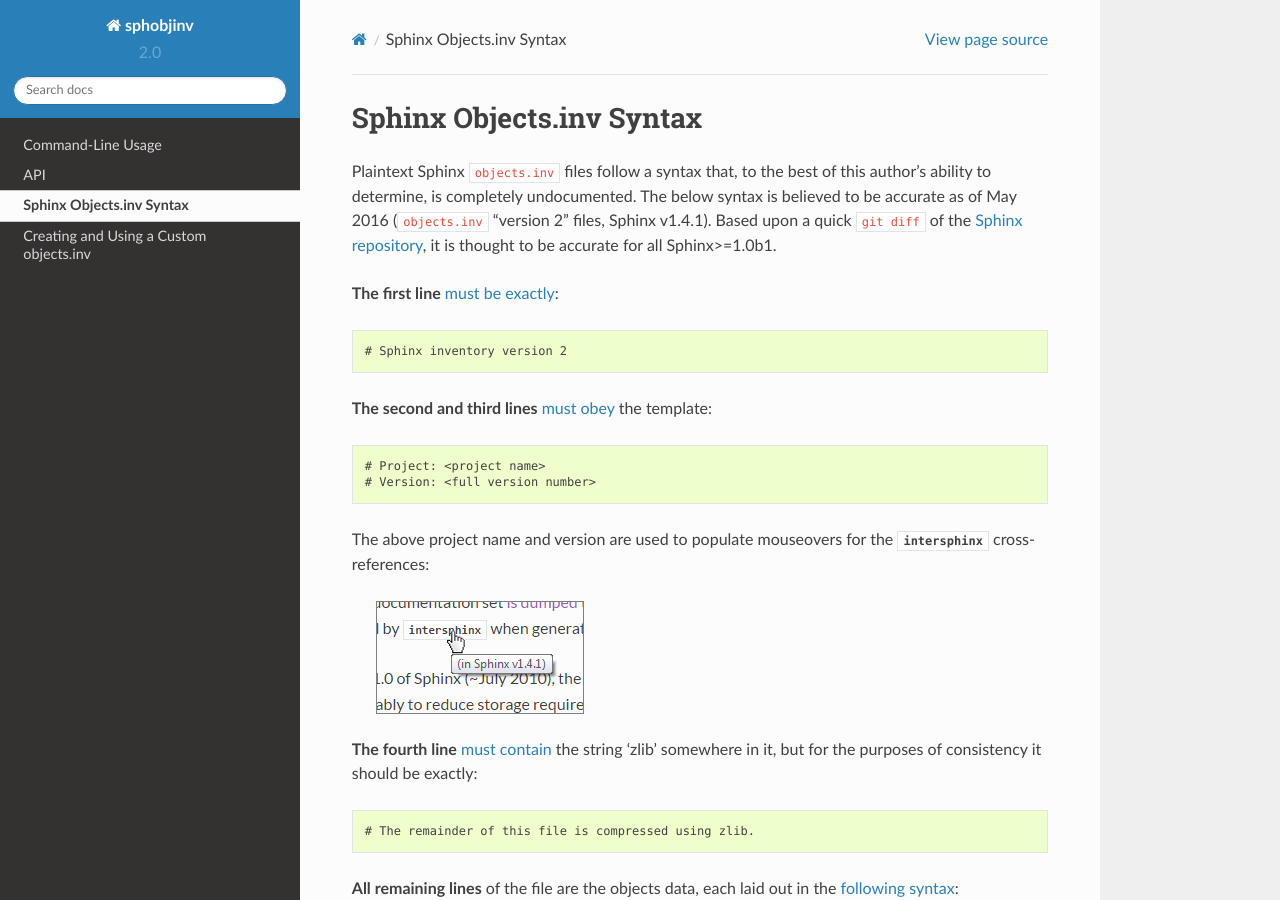
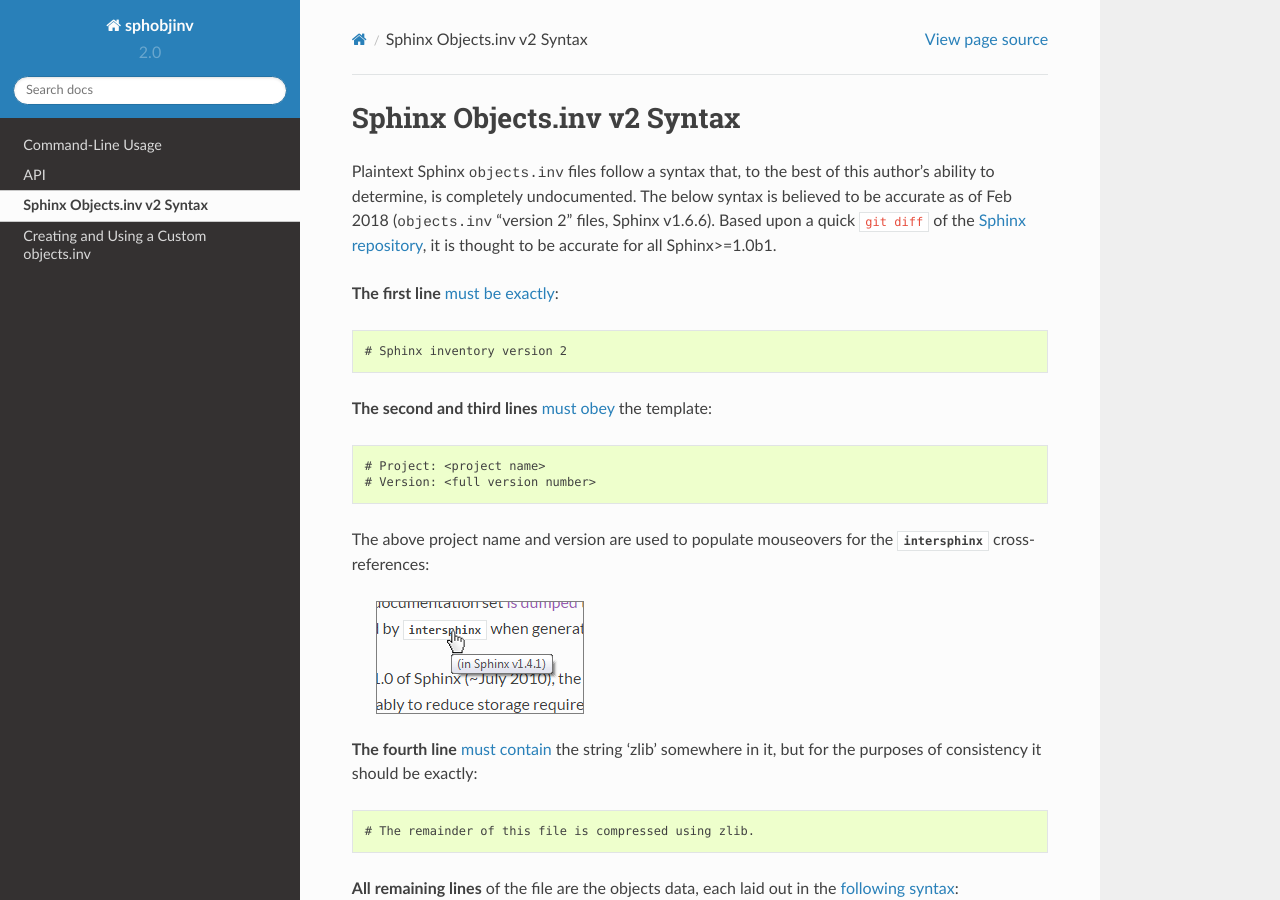
Before and after one commit to bskinn/sphobjinv, a Sphinx documentation site: the page built from doc/source/syntax.rst, in a window 1280 px wide and 900 px high. Built offline with Sphinx 7.4.7 and the Read the Docs theme 2.0.0, drawn with Linux system fonts in a browser that asks for light colours.

Commit message:
DOC: Freshen syntax.rst and complete error.py
 * error.py rework relatively trivial
 * Links to Sphinx repo in syntax.rst all updated
 * Handful of text tweaks to syntax.rst
 * Fix |objects.inv| substitution to avoid extra enclosing spaces

```diff
--- a/doc/source/conf.py
+++ b/doc/source/conf.py
@@ -172,7 +172,7 @@
 
     </span>
 
-.. |objects.inv| replace:: |cour| objects.inv |/cour|
+.. |objects.inv| replace:: |cour|\ objects.inv\ |/cour|
 
 """
 
--- a/doc/source/syntax.rst
+++ b/doc/source/syntax.rst
@@ -1,25 +1,25 @@
 .. Page describing objects.inv file syntax
 
-Sphinx Objects.inv Syntax
-=========================
+Sphinx Objects.inv v2 Syntax
+============================
 
-Plaintext Sphinx ``objects.inv`` files follow a syntax that, to the best of this
+Plaintext Sphinx |objects.inv| files follow a syntax that, to the best of this
 author's ability to determine, is completely undocumented. The below
-syntax is believed to be accurate as of May 2016
-(``objects.inv`` "version 2" files, Sphinx v1.4.1). Based upon
+syntax is believed to be accurate as of Feb 2018
+(|objects.inv| "version 2" files, Sphinx v1.6.6). Based upon
 a quick ``git diff`` of the `Sphinx repository
 <https://github.com/sphinx-doc/sphinx>`__, it is thought to be accurate for all
 Sphinx>=1.0b1.
 
 **The first line** `must be exactly
-<https://github.com/sphinx-doc/sphinx/blob/1.4.1/sphinx/ext/intersphinx.py#L236-L248>`__:
+<https://github.com/sphinx-doc/sphinx/blob/1.6.6/sphinx/util/inventory.py#L105-L106>`__:
 
 .. code-block:: none
 
     # Sphinx inventory version 2
 
 **The second and third lines** `must obey
-<https://github.com/sphinx-doc/sphinx/blob/1.4.1/sphinx/ext/intersphinx.py#L81-L84>`__
+<https://github.com/sphinx-doc/sphinx/blob/1.6.6/sphinx/util/inventory.py#L133-L134>`__
 the template:
 
 .. code-block:: none
@@ -33,7 +33,7 @@
     .. image:: _static/mouseover_example.png
 
 **The fourth line** `must contain
-<https://github.com/sphinx-doc/sphinx/blob/1.4.1/sphinx/ext/intersphinx.py#L85-L87>`__
+<https://github.com/sphinx-doc/sphinx/blob/1.6.6/sphinx/util/inventory.py#L136-L137>`__
 the string 'zlib' somewhere in it, but for the purposes of consistency it should
 be exactly:
 
@@ -44,7 +44,7 @@
 
 **All remaining lines** of the file are the objects data, each laid out in the
 `following syntax
-<https://github.com/sphinx-doc/sphinx/blob/1.4.1/sphinx/builders/html.py#L855-L857>`__:
+<https://github.com/sphinx-doc/sphinx/blob/1.6.6/sphinx/util/inventory.py#L188-L190>`__:
 
 .. code-block:: none
 
@@ -99,11 +99,11 @@
     <https://en.wikipedia.org/wiki/Fragment_identifier>`__," the portion
     following the ``#`` symbol) and the tail of the anchor is identical to
     ``{name}``, that tail is `replaced
-    <https://github.com/sphinx-doc/sphinx/blob/1.4.1/sphinx/builders/html.py#L847-L852>`__
+    <https://github.com/sphinx-doc/sphinx/blob/1.6.6/sphinx/util/inventory.py#L180-L182>`__
     with ``$``. |br| |br|
 
  #. If ``{dispname}`` is identical to ``{name}``, it is `stored
-    <https://github.com/sphinx-doc/sphinx/blob/1.4.1/sphinx/builders/html.py#L853-L854>`__
+    <https://github.com/sphinx-doc/sphinx/blob/1.6.6/sphinx/util/inventory.py#L186-L187>`__
     as ``-``.
 
 Thus, a standard |isphx| reference to this method would take the form (the leading
```
Also changed, not shown: other parts of doc/source/syntax.rst (+2 -2 lines), 1 other file.
